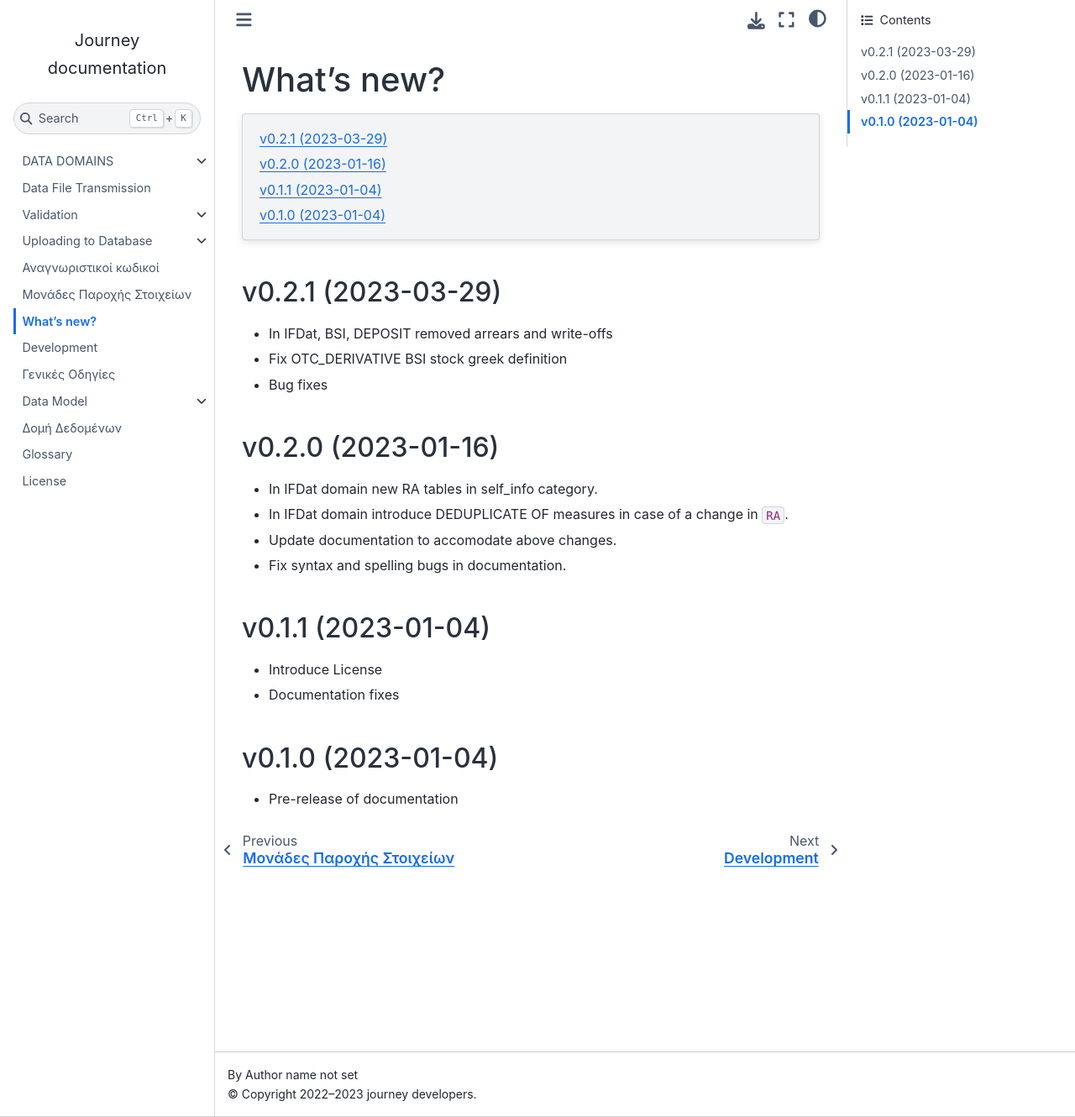
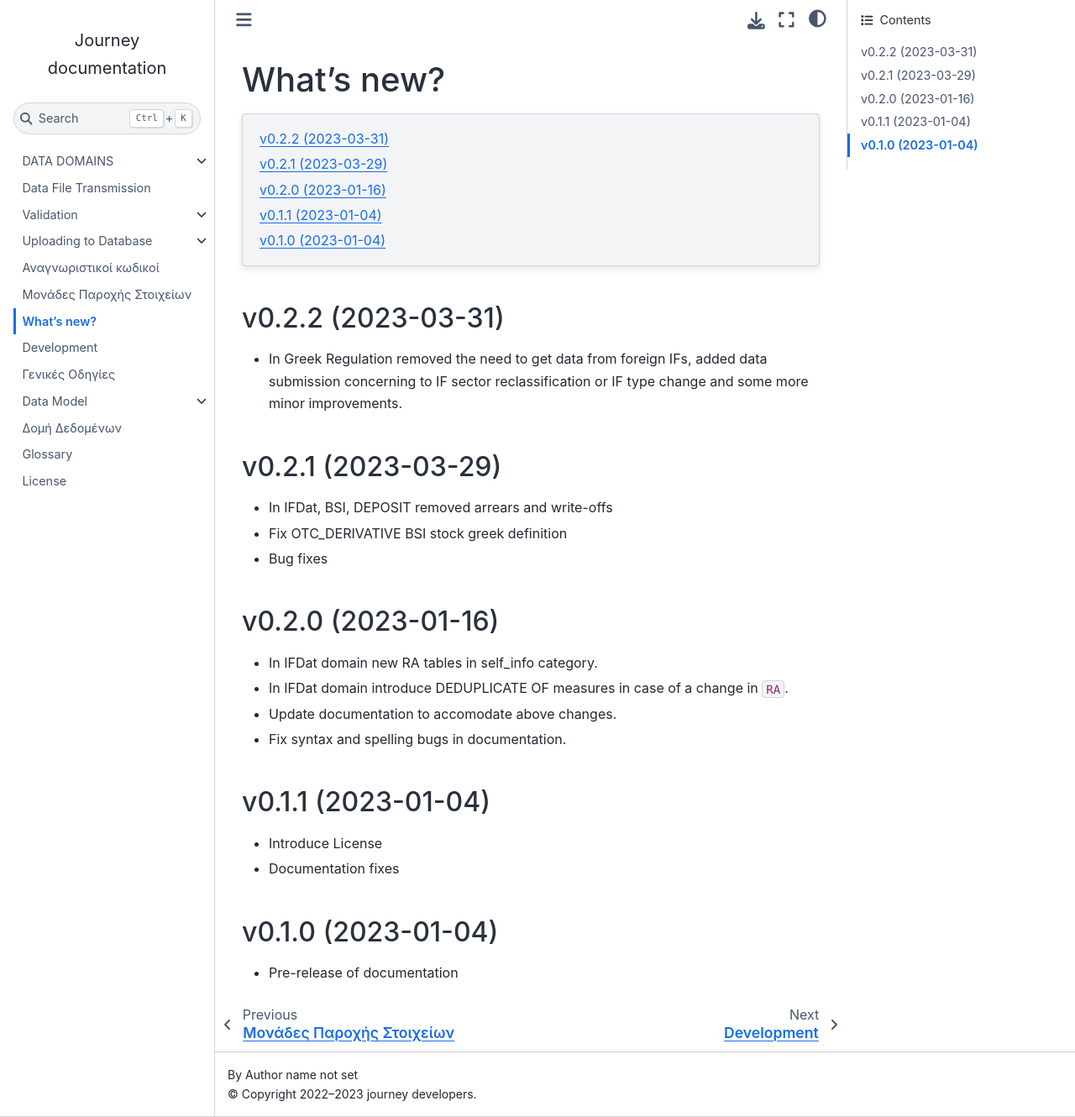
Before and after one commit to lerooze/journey-docs, a Sphinx documentation site: the page built from docs/source/whatsnew.rst, in a window 1280 px wide and 1330 px high. Shown: the whole window at 84% size. Built offline with Sphinx 7.4.7 and the Sphinx Book theme 1.1.4, drawn with Linux system fonts in a browser that asks for light colours.

Commit message:
Modify IVF regulation

```diff
--- a/docs/source/domain/ifdat/regulation.rst
+++ b/docs/source/domain/ifdat/regulation.rst
@@ -125,7 +125,7 @@ is decided by the parent company of the management company.
 
 
 Άρθρο 4: Σχήμα αναγγελίας και αναλυτικές οδηγίες
----------------------------
+------------------------------------------------
 Το σχήμα αναγγελίας και οι οδηγίες του βρίσκονται στον σύνδεσμο `αυτό`_.  Το
 ιστορικό του σχήματος αναγγελίας και των οδηγιών περιγράφεται `εδώ`_.
 
--- a/docs/source/whatsnew.rst
+++ b/docs/source/whatsnew.rst
@@ -11,6 +11,13 @@ What's new?
 .. Next release
 .. ============
 
+
+v0.2.2 (2023-03-31)
+-------------------
+
+* In Greek Regulation removed the need to get data from foreign IFs, added data
+  submission concerning to IF sector reclassification or IF type change and
+  some more minor improvements.
 
 v0.2.1 (2023-03-29)
 -------------------
```
Also changed, not shown: 2 other files.
